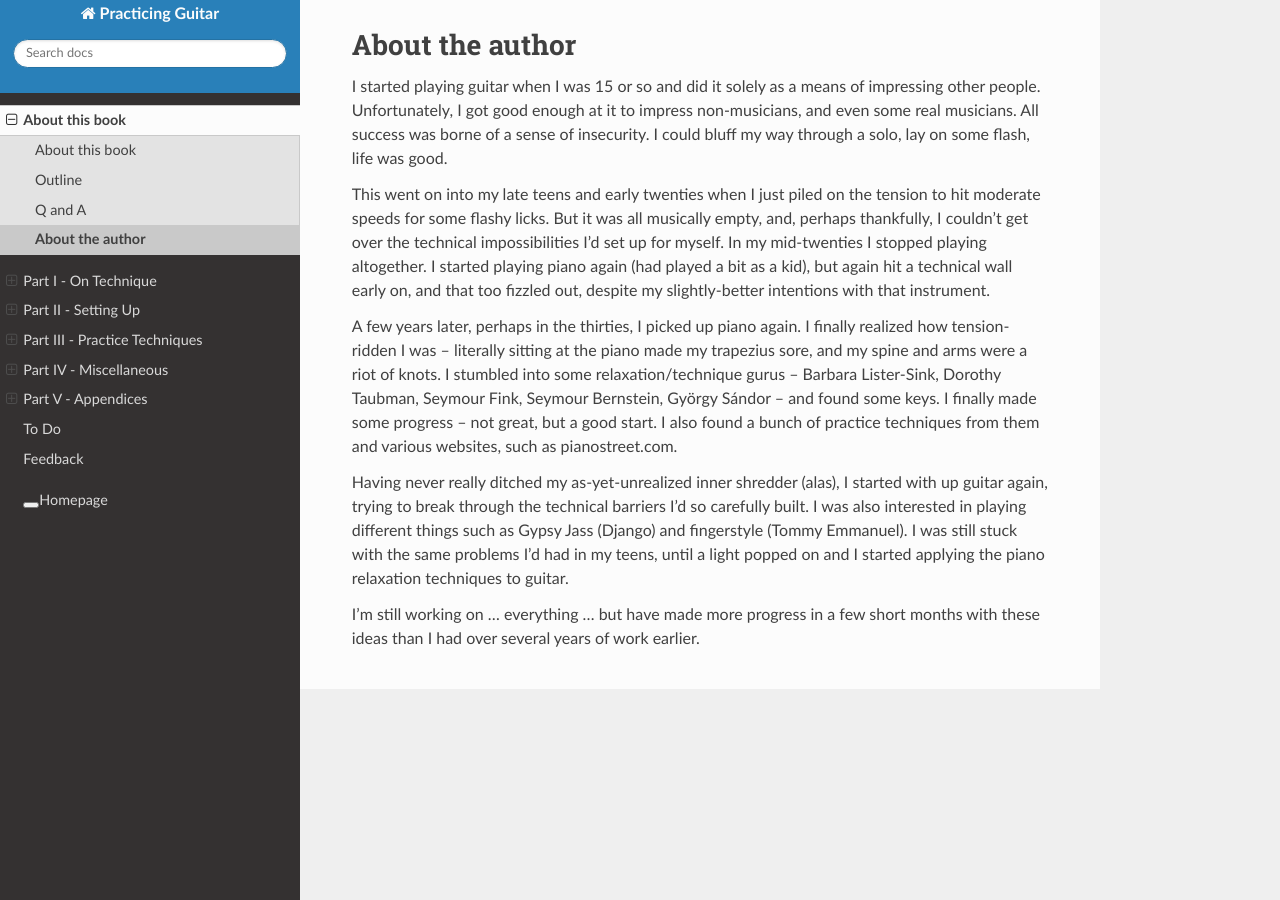
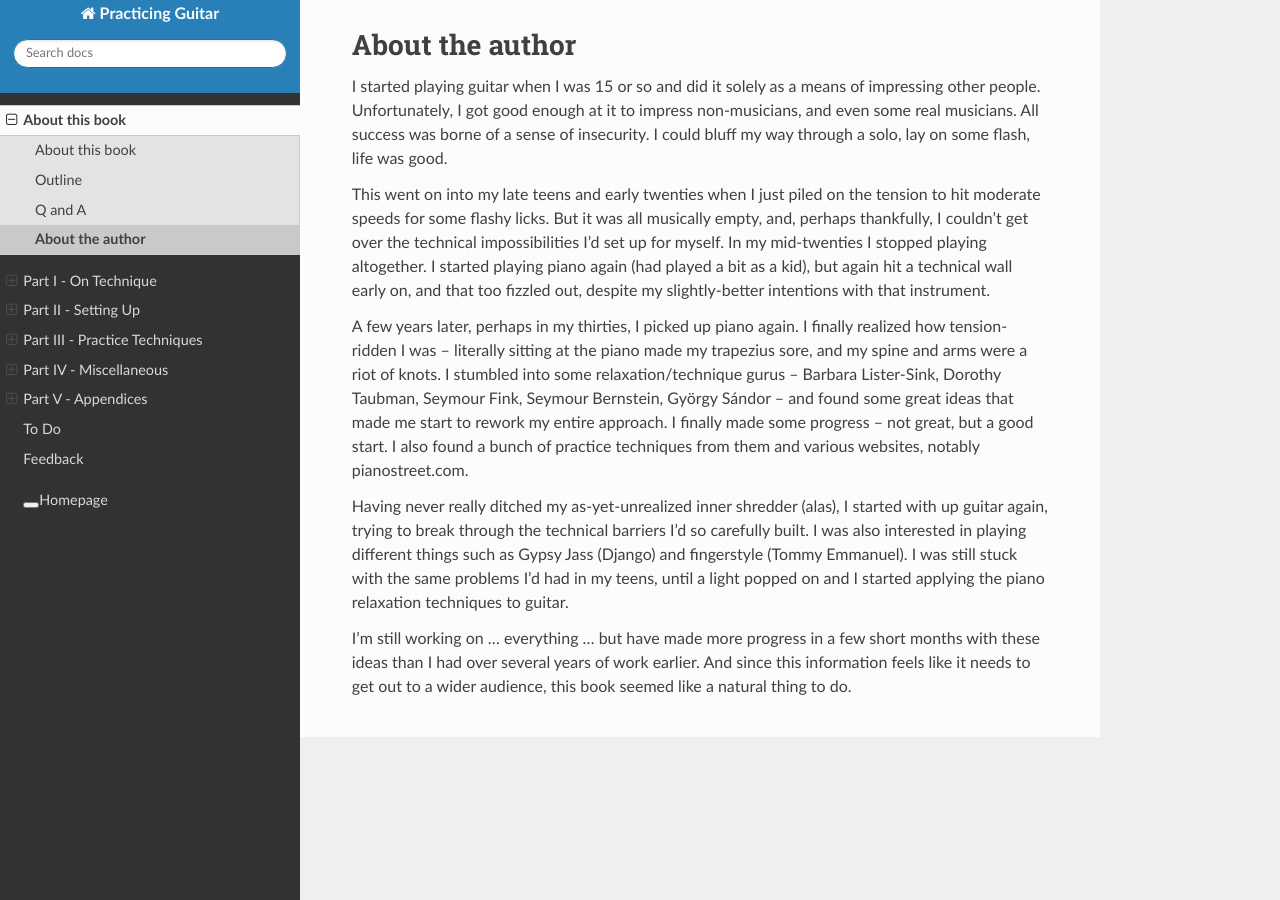
Before and after one commit to jzohrab/practicing-guitar, a Sphinx documentation site: the page built from docs/about/about-the-author.rst, in a window 1280 px wide. Built offline with Sphinx 7.4.7 and the Read the Docs theme 2.0.0, drawn with Linux system fonts in a browser that asks for light colours; a script that is not in the unit is left out.

Commit message:
Fix ata.

```diff
--- a/docs/about/about-the-author.rst
+++ b/docs/about/about-the-author.rst
@@ -5,8 +5,8 @@ I started playing guitar when I was 15 or so and did it solely as a means of imp
 
 This went on into my late teens and early twenties when I just piled on the tension to hit moderate speeds for some flashy licks. But it was all musically empty, and, perhaps thankfully, I couldn't get over the technical impossibilities I'd set up for myself.  In my mid-twenties I stopped playing altogether.  I started playing piano again (had played a bit as a kid), but again hit a technical wall early on, and that too fizzled out, despite my slightly-better intentions with that instrument.
 
-A few years later, perhaps in the thirties, I picked up piano again.  I finally realized how tension-ridden I was -- literally sitting at the piano made my trapezius sore, and my spine and arms were a riot of knots.  I stumbled into some relaxation/technique gurus -- Barbara Lister-Sink, Dorothy Taubman, Seymour Fink, Seymour Bernstein, György Sándor -- and found some keys.  I finally made some progress – not great, but a good start.   I also found a bunch of practice techniques from them and various websites, such as pianostreet.com.
+A few years later, perhaps in my thirties, I picked up piano again.  I finally realized how tension-ridden I was -- literally sitting at the piano made my trapezius sore, and my spine and arms were a riot of knots.  I stumbled into some relaxation/technique gurus -- Barbara Lister-Sink, Dorothy Taubman, Seymour Fink, Seymour Bernstein, György Sándor -- and found some great ideas that made me start to rework my entire approach.  I finally made some progress – not great, but a good start.   I also found a bunch of practice techniques from them and various websites, notably pianostreet.com.
 
 Having never really ditched my as-yet-unrealized inner shredder (alas), I started with up guitar again, trying to break through the technical barriers I'd so carefully built.  I was also interested in playing different things such as Gypsy Jass (Django) and fingerstyle (Tommy Emmanuel).  I was still stuck with the same problems I'd had in my teens, until a light popped on and I started applying the piano relaxation techniques to guitar.
 
-I'm still working on ... everything ... but have made more progress in a few short months with these ideas than I had over several years of work earlier.
+I'm still working on ... everything ... but have made more progress in a few short months with these ideas than I had over several years of work earlier.  And since this information feels like it needs to get out to a wider audience, this book seemed like a natural thing to do.
```
